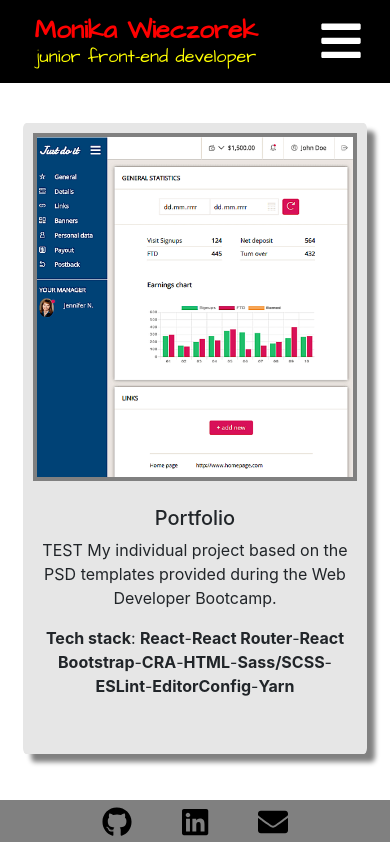
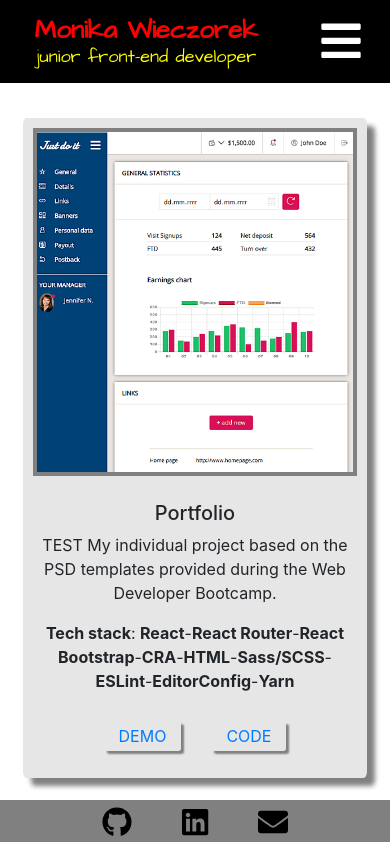
Before and after one commit to WieMon/portfolio, a React (Create React App) app: page /portfolio in a window 390 px wide. Shown: the top 842 px of the page. Built offline with nearby package versions, Linux system fonts and the light colour scheme.

Commit message:
Fix responsiveness of Portfolio

```diff
--- a/src/styles/pages/Portfolio.scss
+++ b/src/styles/pages/Portfolio.scss
@@ -3,7 +3,7 @@
 .portfolio__row {
   display: flex;
   @include tabletlandscape {
-    padding: 20px 30px;
+    padding: 15px 20px;
   }
   @include laptop {
     padding: 30px 80px;
@@ -21,21 +21,22 @@
   box-shadow: 8px 8px 5px grey;
   border-radius: 1%;
   height: 100%;
-  margin: 15px;
+  margin: 10px 15px;
   padding: 5px;
   &:hover {
     transform: scale(1.1);
     transition: all 0.5s;
     box-shadow: 12px 12px 5px grey;
   }
-
+  @include tabletlandscape {
+    margin: 0px 15px;
     &:hover .portfolio__img-div {
-    opacity: 0.5;
-    filter: grayscale(0.8);
+      opacity: 0.5;
+      filter: grayscale(0.8);
     }
     &:hover .portfolio__link-div {
       opacity: 1;
-      top: 35%;
+      top: 28%;
       left: 50%;
       transform: translate(-50%);
       transition: all 0.5s ease-in-out;
@@ -53,7 +54,7 @@
       border-radius: 6%;
       box-shadow: 3px 3px 2px red;
     }
-
+  }
 
   @include mobilelandscape {
     padding: 10px;
@@ -94,24 +95,38 @@
   font-weight: 700;
 }
 
-.test {
-  margin-top: auto;
-}
+// .test {
+//   margin-top: auto;
+// }
 
 .portfolio__link-div {
   text-align: center;
-
+  opacity: 1;
+  margin: 15px 0 0 0;
+  @include tabletlandscape {
     opacity: 0;
     position: absolute;
+    margin: 0;
     top: 55%;
     left: 50%;
     transform: translate(-50%);
+  }
+  @include desktop {
+    top: 30%;
+  }
 
 }
 
 .portfolio__link {
   text-transform: uppercase;
   padding: 5px 15px;
-  margin: 0 15px;
+  margin: 15px;
+  border-radius: 6%;
   box-shadow: 3px 3px 2px grey;
+  &:hover {
+    text-decoration: none;
+    color: red;
+    background-color: lighten($color-two, 40%);
+    box-shadow: 3px 3px 2px red;
+  }
 }
```
